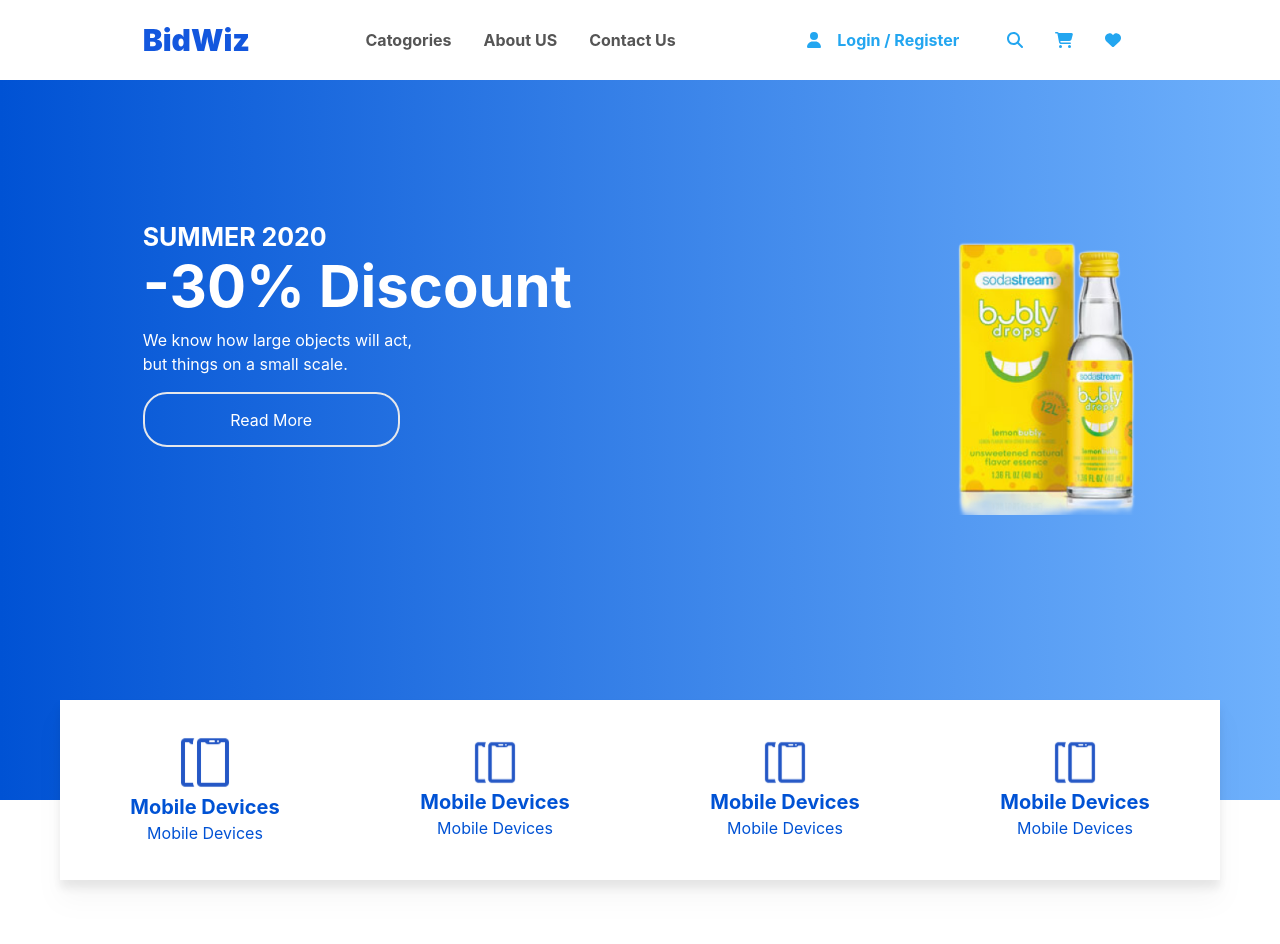
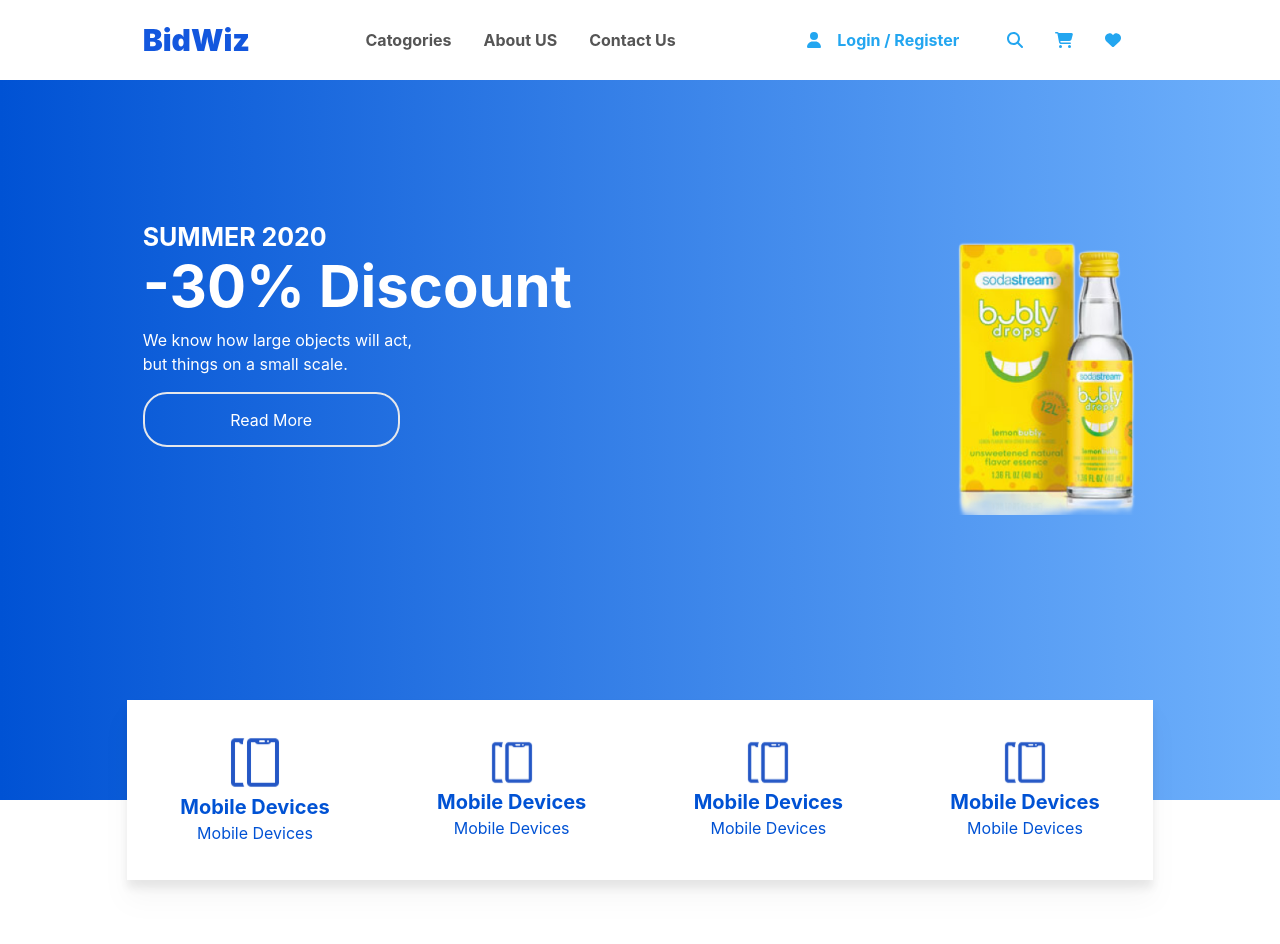
Before and after one commit to yashEra/bidwiz-2.0, a React (Create React App) app: page / in a window 1280 px wide. Shown: the top 944 px of the page. Built offline with nearby package versions, Linux system fonts and the light colour scheme.

Commit message:
update top section

```diff
--- a/src/components/home/TopSection.jsx
+++ b/src/components/home/TopSection.jsx
@@ -5,7 +5,7 @@
 const TopSection = () => {
   return (
     <div className="w-full flex justify-center items-center">
-      <div className="lg:w-[1160px] bg-[white] top-sec-main drop-shadow-xl">
+      <div className="lg:w-[80.20833333333333%] bg-[white] top-sec-main drop-shadow-xl">
         <div className="flex lg:flex-row sm:flex-col md:flex-col justify-around items-center">
           <div>
             <a className="flex flex-col justify-center items-center p-8">
--- a/src/components/home/assest/css/home.css
+++ b/src/components/home/assest/css/home.css
@@ -1,7 +1,7 @@
 .top-sec-main{
 
     height: 180px;
-    /* margin: 0 9.895833333333333%; */
+    margin: 0 9.895833333333333%;
     margin-top: -100px;
 }
 
```
